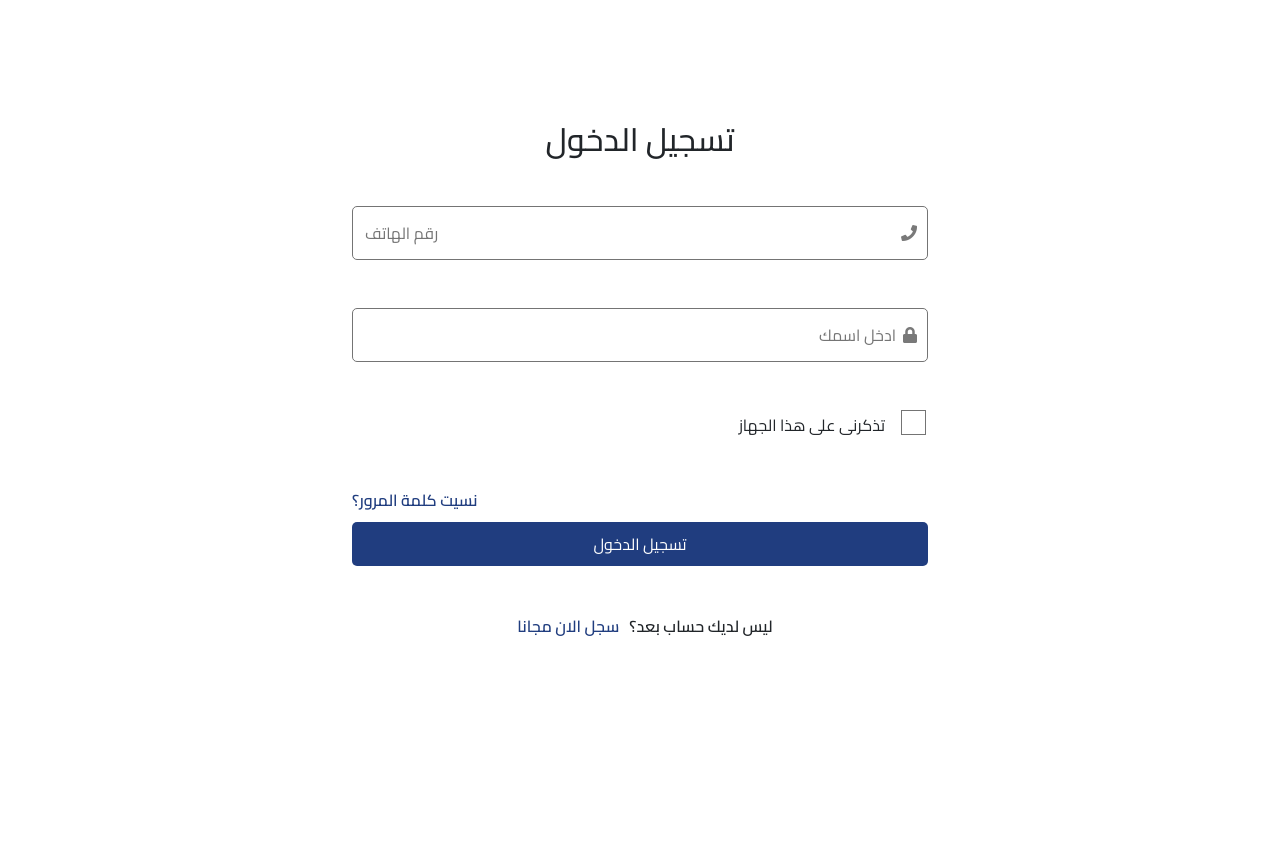
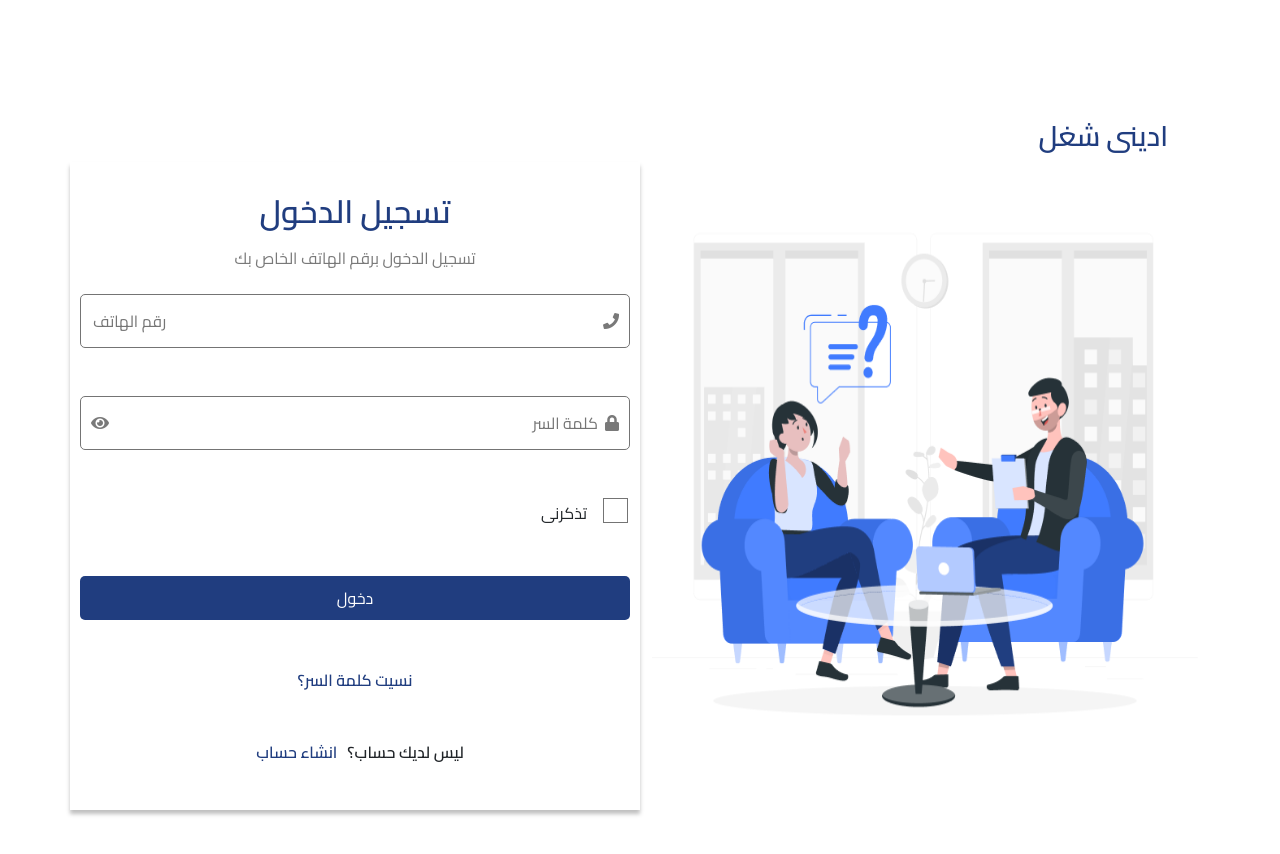
Before and after one commit to Mohamed-Almarag/edeny-shaugl, a plain HTML site: page log-in.html in a window 1280 px wide. Before the commit the page ends 800 px from the top, so only its background shows below. Drawn offline with Linux system fonts and the light colour scheme.

Commit message:
register and login

```diff
--- a/css/chat.css
+++ b/css/chat.css
@@ -204,6 +204,25 @@ body {
   text-decoration: none;
 }
 
+.main-form-container.regigister {
+  -webkit-box-shadow: 0 4px 4px 0 rgba(0, 0, 0, 0.25);
+          box-shadow: 0 4px 4px 0 rgba(0, 0, 0, 0.25);
+  padding: 30px 10px;
+}
+
+.main-form-container.regigister .photo-contain {
+  max-height: 460px;
+}
+
+.main-form-container .form-title {
+  color: #203D7F;
+  font-weight: 600;
+}
+
+.main-form-container .form-decription {
+  color: #797979;
+}
+
 .main-form-container .main-form .form-group {
   -webkit-transition: 0.3s all ease-in-out;
   -o-transition: 0.3s all ease-in-out;
@@ -225,6 +244,17 @@ body {
 
 .main-form-container .main-form .form-group .form-icon {
   color: #797979;
+}
+
+.main-form-container .main-form .form-group .form-icon.form-password {
+  cursor: pointer;
+  -webkit-transition: 0.3s all ease-in-out;
+  -o-transition: 0.3s all ease-in-out;
+  transition: 0.3s all ease-in-out;
+}
+
+.main-form-container .main-form .form-group .form-icon.form-password:hover {
+  color: #203D7F;
 }
 
 .main-form-container .main-form .form-group .input-form {
--- a/css/edit-profile.css
+++ b/css/edit-profile.css
@@ -263,6 +263,25 @@ body {
   margin: 30px auto 15px;
 }
 
+.main-form-container.regigister {
+  -webkit-box-shadow: 0 4px 4px 0 rgba(0, 0, 0, 0.25);
+          box-shadow: 0 4px 4px 0 rgba(0, 0, 0, 0.25);
+  padding: 30px 10px;
+}
+
+.main-form-container.regigister .photo-contain {
+  max-height: 460px;
+}
+
+.main-form-container .form-title {
+  color: #203D7F;
+  font-weight: 600;
+}
+
+.main-form-container .form-decription {
+  color: #797979;
+}
+
 .main-form-container .main-form .form-group {
   -webkit-transition: 0.3s all ease-in-out;
   -o-transition: 0.3s all ease-in-out;
@@ -284,6 +303,17 @@ body {
 
 .main-form-container .main-form .form-group .form-icon {
   color: #797979;
+}
+
+.main-form-container .main-form .form-group .form-icon.form-password {
+  cursor: pointer;
+  -webkit-transition: 0.3s all ease-in-out;
+  -o-transition: 0.3s all ease-in-out;
+  transition: 0.3s all ease-in-out;
+}
+
+.main-form-container .main-form .form-group .form-icon.form-password:hover {
+  color: #203D7F;
 }
 
 .main-form-container .main-form .form-group .input-form {
--- a/css/home.css
+++ b/css/home.css
@@ -204,6 +204,25 @@ body {
   text-decoration: none;
 }
 
+.main-form-container.regigister {
+  -webkit-box-shadow: 0 4px 4px 0 rgba(0, 0, 0, 0.25);
+          box-shadow: 0 4px 4px 0 rgba(0, 0, 0, 0.25);
+  padding: 30px 10px;
+}
+
+.main-form-container.regigister .photo-contain {
+  max-height: 460px;
+}
+
+.main-form-container .form-title {
+  color: #203D7F;
+  font-weight: 600;
+}
+
+.main-form-container .form-decription {
+  color: #797979;
+}
+
 .main-form-container .main-form .form-group {
   -webkit-transition: 0.3s all ease-in-out;
   -o-transition: 0.3s all ease-in-out;
@@ -225,6 +244,17 @@ body {
 
 .main-form-container .main-form .form-group .form-icon {
   color: #797979;
+}
+
+.main-form-container .main-form .form-group .form-icon.form-password {
+  cursor: pointer;
+  -webkit-transition: 0.3s all ease-in-out;
+  -o-transition: 0.3s all ease-in-out;
+  transition: 0.3s all ease-in-out;
+}
+
+.main-form-container .main-form .form-group .form-icon.form-password:hover {
+  color: #203D7F;
 }
 
 .main-form-container .main-form .form-group .input-form {
@@ -606,6 +636,14 @@ body {
   margin-top: 1.9rem;
 }
 
+.signals .hi {
+  display: none;
+}
+
+.signals .hi.active {
+  display: block;
+}
+
 .footer {
   background-color: #203D7F;
   padding: 1rem;
--- a/css/sign-up.css
+++ b/css/sign-up.css
@@ -125,6 +125,25 @@ body {
   color: #fff;
 }
 
+.main-form-container.regigister {
+  -webkit-box-shadow: 0 4px 4px 0 rgba(0, 0, 0, 0.25);
+          box-shadow: 0 4px 4px 0 rgba(0, 0, 0, 0.25);
+  padding: 30px 10px;
+}
+
+.main-form-container.regigister .photo-contain {
+  max-height: 460px;
+}
+
+.main-form-container .form-title {
+  color: #203D7F;
+  font-weight: 600;
+}
+
+.main-form-container .form-decription {
+  color: #797979;
+}
+
 .main-form-container .main-form .form-group {
   -webkit-transition: 0.3s all ease-in-out;
   -o-transition: 0.3s all ease-in-out;
@@ -146,6 +165,17 @@ body {
 
 .main-form-container .main-form .form-group .form-icon {
   color: #797979;
+}
+
+.main-form-container .main-form .form-group .form-icon.form-password {
+  cursor: pointer;
+  -webkit-transition: 0.3s all ease-in-out;
+  -o-transition: 0.3s all ease-in-out;
+  transition: 0.3s all ease-in-out;
+}
+
+.main-form-container .main-form .form-group .form-icon.form-password:hover {
+  color: #203D7F;
 }
 
 .main-form-container .main-form .form-group .input-form {
@@ -307,11 +337,22 @@ body {
 }
 
 .form-section {
-  height: 100vh;
   padding-top: 120px;
   width: 100%;
   max-width: 600px;
   margin: auto;
+}
+
+.form-section.regigister {
+  padding-bottom: 120px;
+  height: auto;
+  max-width: 100%;
+}
+
+.form-section.regigister .give-me-work {
+  color: #203D7F;
+  font-weight: 600;
+  margin-right: 30px;
 }
 
 .form-section .ask-forget {
--- /dev/null
+++ b/js/pages/register/form-input.js
@@ -0,0 +1,11 @@
+// Form Password Input
+let passwordInput = document.querySelector(".password-input");
+let passwordIcon = document.querySelector(".form-password");
+
+passwordIcon.addEventListener("click", () => {
+  if (passwordInput.getAttribute("type") == "password") {
+    passwordInput.setAttribute("type", "text");
+  } else {
+    passwordInput.setAttribute("type", "password");
+  }
+});
--- a/log-in.html
+++ b/log-in.html
@@ -15,10 +15,22 @@
   </head>
   <body>
     <!-- Start Sign Up Form  -->
-    <section class="form-section">
+    <section class="form-section regigister">
       <div class="container">
-        <div class="main-form-container">
-          <h2 class="text-center mb-5 form-title">تسجيل الدخول</h2>
+        <h3 class="give-me-work">ادينى شغل</h3>
+        <div class="row">
+          <div class="photo-contain col-md-6">
+            <img
+              class="w-100 h-100"
+              src="./images/home/sign-up.png"
+              alt="sign-up"
+            />
+          </div>
+          <div class="main-form-container regigister col-md-6">
+            <h2 class="text-center mb-3 form-title">تسجيل الدخول</h2>
+            <p class="text-center mb-4 form-decription">
+              تسجيل الدخول برقم الهاتف الخاص بك
+            </p>
             <form action="" class="main-form">
               <div class="form-group d-flex align-items-center mb-5">
                 <i class="fa fa-phone form-icon"></i>
@@ -32,35 +44,37 @@
               <div class="form-group d-flex align-items-center mb-5">
                 <i class="fa fa-lock form-icon"></i>
                 <input
-                class="input-form"
-                placeholder="ادخل اسمك"
-                type="text"
+                  class="input-form password-input"
+                  placeholder="كلمة السر"
+                  type="password"
                   autocomplete="off"
                 />
+                <i class="fa fa-eye form-icon form-password"></i>
               </div>
               <div
                 class="form-group for-check-box d-flex align-items-center mb-5"
               >
                 <input class="check-box-input" type="checkbox" />
-              <label class="form-label" for="">تذكرنى على هذا الجهاز</label>
+                <label class="form-label" for="">تذكرنى</label>
               </div>
-            <div class="ask-forget d-flex">
-              <a class="links" href="forget-passowrd.html">نسيت كلمة المرور؟</a>
-            </div>
-            <button type="button" class="d-block submit-button">
-              تسجيل الدخول
-            </button>
+
+              <button type="button" class="d-block submit-button">دخول</button>
             </form>
             <p class="form-ask mt-5 text-center">
-            ليس لديك حساب بعد؟<a class="form-link" href="sign-up.html"
-              >سجل الان مجانا</a
+              <a class="form-link" href="sign-up.html">نسيت كلمة السر؟</a>
+            </p>
+            <p class="form-ask mt-5 text-center">
+              ليس لديك حساب؟<a class="form-link" href="sign-up.html"
+                >انشاء حساب</a
               >
             </p>
+          </div>
         </div>
       </div>
     </section>
     <!-- End Sign Up Form  -->
 
     <script src="lib/bootstrap/js/bootstrap.bundle.min.js"></script>
+    <script src="./js/pages/register/form-input.js"></script>
   </body>
 </html>
```
Also changed, not shown: index.html (+30 -2 lines), js/pages/home/home.js (+13 -0 lines), messages.html (+4 -10 lines), sign-up.html (+24 -7 lines), images/home/sign-up.png (added), images/signals/etisalat.3956f8d.png (added), images/signals/orange.c06cafe.png (added), images/signals/vodafone.ca30b48.png (added), images/signals/we.017fa7e.png (added). Lines whose indentation alone changed are shown as unchanged.
